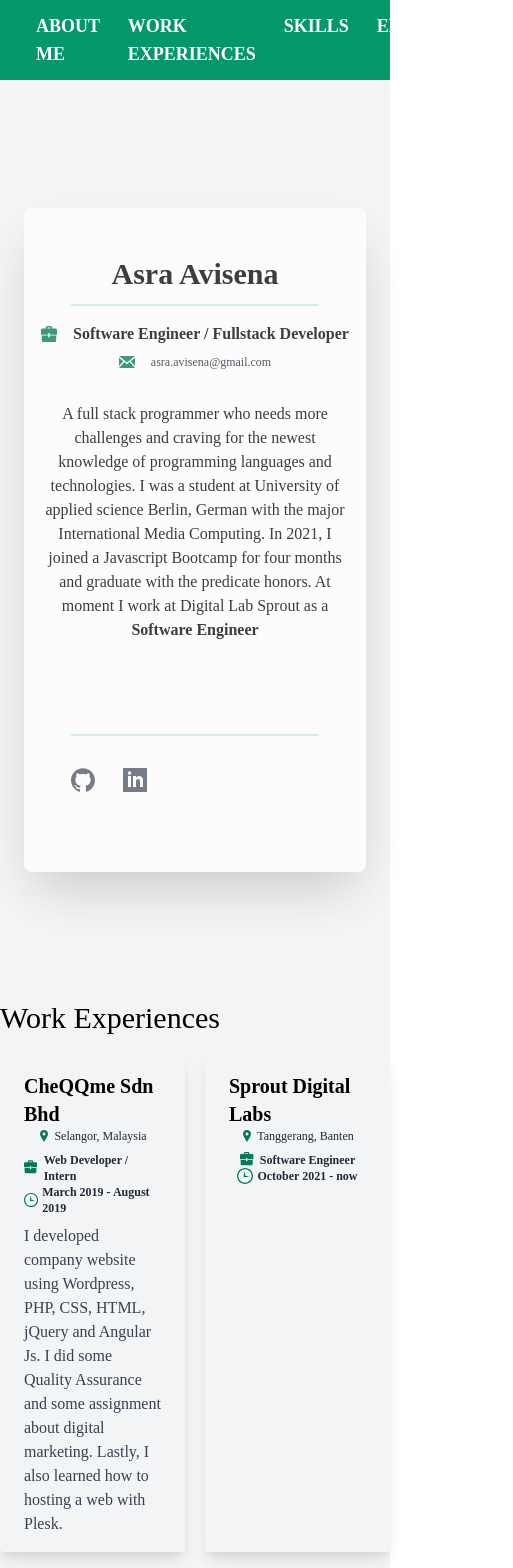
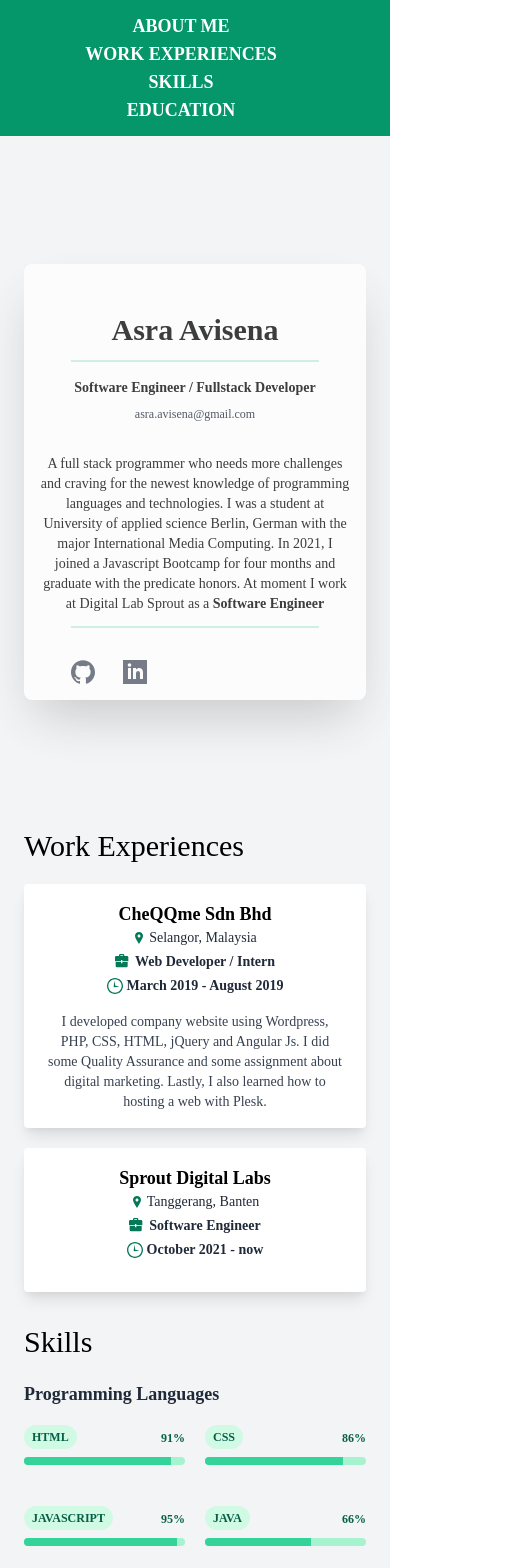
Before and after one commit to asraavisena/asraaavisena-cv, a React (Create React App) app: page / in a window 390 px wide. Shown: the top 1568 px of the page, 513 px wide, since content can reach past the window. Built offline with nearby package versions, Linux system fonts and the light colour scheme; a web font is replaced by a local one.

Commit message:
responsive website

```diff
--- a/src/App.js
+++ b/src/App.js
@@ -17,7 +17,7 @@ function App() {
   }, []);
   return (
     <Provider store={store}>
-      <div className="bg-gray-100 pb-10">
+      <div className="bg-gray-100 pb-10 w-full">
         <Navbar />
         <AboutMe />
         <WorkExperiences />
--- a/src/components/AboutMe/AboutMe.js
+++ b/src/components/AboutMe/AboutMe.js
@@ -11,9 +11,9 @@ export default function AboutMe() {
         <div className="p-4 md:p-8 text-center lg:text-left flex-col h-full justify-between ">
           <h1 className="text-3xl font-bold pt-8 lg:pt-0">Asra Avisena</h1>
           <div className="mx-auto lg:mx-0 w-4/5 pt-3 border-b-2 border-green-500 opacity-25"></div>
-          <p className="pt-4 text-base font-bold flex items-center justify-center lg:justify-start">
+          <p className="pt-4 text-sm lg:text-base font-bold flex items-center justify-center lg:justify-start">
             <svg
-              className="h-4 fill-current text-green-700 pr-4"
+              className="h-4 fill-current text-green-700 lg:pr-4 lg:block hidden"
               xmlns="http://www.w3.org/2000/svg"
               viewBox="0 0 20 20"
             >
@@ -23,7 +23,7 @@ export default function AboutMe() {
           </p>
           <p className="pt-2 text-gray-800 text-xs lg:text-sm flex items-center justify-center lg:justify-start">
             <svg
-              className="h-4 fill-current text-green-700 pr-4"
+              className="h-4 fill-current text-green-700 lg:pr-4 lg:block hidden"
               xmlns="http://www.w3.org/2000/svg"
               viewBox="0 0 24 24"
             >
@@ -31,7 +31,7 @@ export default function AboutMe() {
             </svg>
             asra.avisena@gmail.com
           </p>
-          <p className="pt-8 text-m flex-grow mb-auto">
+          <p className="pt-8 text-sm lg:text-base flex-grow mb-auto">
             A full stack programmer who needs more challenges and craving for
             the newest knowledge of programming languages and technologies. I
             was a student at University of applied science Berlin, German with
@@ -41,8 +41,8 @@ export default function AboutMe() {
             <span className="font-bold">Software Engineer</span>
           </p>
 
-          <div className="mx-auto lg:mx-0 w-4/5 pt-3 border-b-2 border-green-500 opacity-25 mt-20"></div>
-          <div className="mt-8 pb-16 lg:pb-0 w-4/5 lg:w-full mx-auto flex flex-wrap gap-7">
+          <div className="mx-auto lg:mx-0 w-4/5 pt-3 border-b-2 border-green-500 opacity-25 lg:mt-20"></div>
+          <div className="mt-8 pb:8 lg:pb-16 lg:pb-0 w-4/5 lg:w-full mx-auto flex flex-wrap gap-7">
             <a
               className="link"
               href="https://github.com/asraavisena"
--- a/src/components/Education/Education.js
+++ b/src/components/Education/Education.js
@@ -3,17 +3,19 @@ import React from "react";
 export default function Education(props) {
   return (
     <div
-      className={"mb-8 flex justify-between items-center w-full " + props.left}
+      className={
+        "lg:mb-8 mb-5 flex justify-between items-center w-full " + props.left
+      }
     >
-      <div className="order-1 w-5/12"></div>
-      <div className="z-20 flex items-center order-1 bg-gray-600 shadow-xl w-8 h-8 rounded-full">
-        <div className="mx-auto font-semibold text-lg text-white"></div>
+      <div className="order-1 w-5/12 lg:block hidden"></div>
+      <div className="z-20 flex items-center order-1 bg-gray-600 shadow-xl w-8 h-8 rounded-full lg:block hidden">
+        <div className="mx-auto font-semibold lg:text-lg text:sm text-white"></div>
       </div>
-      <div className="order-1 bg-green-300 opacity-70 rounded-lg shadow-xl w-5/12 px-6 py-4">
-        <h3 className="mb-3 font-bold text-gray-900 text-xl">
+      <div className="order-1 bg-green-300 opacity-70 rounded-lg shadow-xl lg:w-5/12 w-full lg:px-6 lg:py-4 p-3">
+        <h3 className="mb-3 font-bold text-gray-900 lg:text-xl text-base">
           {props.education.date}
         </h3>
-        <p className="text-base leading-snug font-semibold tracking-wide text-gray-900 text-opacity-100">
+        <p className="lg:text-base text-sm leading-snug font-semibold tracking-wide text-gray-900 text-opacity-100">
           {props.education.description}
         </p>
       </div>
--- a/src/components/Educations/Educations.js
+++ b/src/components/Educations/Educations.js
@@ -13,11 +13,12 @@ export default function Educations() {
       id="educations"
       className="max-w-5xl flex h-auto flex-col flex-wrap mx-auto mb-5"
     >
-      <h1 className="text-3xl mb-5">Educations</h1>
-      <div className="container mx-auto w-full h-full">
-        <div className="relative wrap overflow-hidden px-10 h-full">
+      <div className="mx-6 lg:mx-0">
+        <h1 className="text-3xl mb-5">Educations</h1>
+        <div className="container mx-auto w-full h-full"></div>
+        <div className="relative wrap overflow-hidden lg:px-10 h-full">
           <div
-            className="border-2-2 absolute border-opacity-70 border-green-500 min-h-full border"
+            className="border-2-2 absolute border-opacity-70 border-green-500 min-h-full border lg:block hidden"
             style={{ left: "50%" }}
           ></div>
           {educations.map((el, index) => {
--- a/src/components/Navbar/Navbar.js
+++ b/src/components/Navbar/Navbar.js
@@ -2,17 +2,17 @@ import React from "react";
 export default function Navbar() {
   // ! LATER: LOGO IMPLEMENT
   return (
-    <nav className="py-3 bg-green-600 flex justify-left sticky top-0 z-50">
-      <ul className="flex mx-9">
-        <li className="mr-7">
+    <nav className="py-3 bg-green-600 md:flex justify-left sticky top-0 z-50 block justify-center">
+      <ul className="md:flex mx-9 block ">
+        <li className="mr-7 text-center">
           <a
-            className="text-white uppercase text-lg font-bold hover:text-green-300 hover:underline font-navbar "
+            className="text-white uppercase text-lg font-bold hover:text-green-300 hover:underline font-navbar"
             href="#profile"
           >
             About Me
           </a>
         </li>
-        <li className="mr-7">
+        <li className="mr-7 text-center">
           <a
             className="text-white uppercase text-lg font-bold hover:text-green-300 hover:underline font-navbar "
             href="#work-experiences"
@@ -20,7 +20,7 @@ export default function Navbar() {
             Work Experiences
           </a>
         </li>
-        <li className="mr-7">
+        <li className="mr-7 text-center">
           <a
             className="text-white uppercase text-lg font-bold hover:text-green-300 hover:underline font-navbar "
             href="#skills"
@@ -28,7 +28,7 @@ export default function Navbar() {
             Skills
           </a>
         </li>
-        <li className="mr-7">
+        <li className="mr-7 text-center">
           <a
             className="text-white uppercase text-lg font-bold hover:text-green-300 hover:underline font-navbar "
             href="#educations"
--- a/src/components/Skills/Skills.js
+++ b/src/components/Skills/Skills.js
@@ -16,47 +16,49 @@ export default function Skills() {
       id="skills"
       className="max-w-5xl flex h-auto flex-col flex-wrap mx-auto "
     >
+      <div className="mx-6 lg:mx-0">
         <h1 className="text-3xl mb-5">Skills</h1>
         <div className="flex-col justify-center mb-8">
-        <h2 className="text-xl mb-3 text-center text-gray-800 font-semibold ">
+          <h2 className="lg:text-xl text-lg mb-3 lg:text-center text-gray-800 font-semibold ">
             Programming Languages
           </h2>
-        <div className="grid grid-cols-3 gap-5">
+          <div className="grid grid-cols-2 lg:grid-cols-3 gap-5">
             {progSkills.map((el, index) => {
               return <Skill key={el.skills.name + index} skills={el} />;
             })}
           </div>
         </div>
         <div className="flex-col justify-center mb-8">
-        <h2 className="text-xl mb-3 text-center text-gray-800 font-semibold ">
+          <h2 className="lg:text-xl text-lg text-xl mb-3 lg:text-center text-gray-800 font-semibold ">
             Front End Skills
           </h2>
-        <div className="grid grid-cols-3 gap-5">
+          <div className="grid grid-cols-2 lg:grid-cols-3 gap-5">
             {frontEnd.map((el, index) => {
               return <Skill key={el.skills.name + index} skills={el} />;
             })}
           </div>
         </div>
         <div className="flex-col justify-center mb-8">
-        <h2 className="text-xl mb-3 text-center text-gray-800 font-semibold ">
+          <h2 className="lg:text-xl text-lg text-xl mb-3 lg:text-center text-gray-800 font-semibold ">
             Back End Skills
           </h2>
-        <div className="grid grid-cols-3 gap-5">
+          <div className="grid grid-cols-2 lg:grid-cols-3 gap-5">
             {backEnd.map((el, index) => {
               return <Skill key={el.skills.name + index} skills={el} />;
             })}
           </div>
         </div>
         <div className="flex-col justify-center mb-8">
-        <h2 className="text-xl mb-3 text-center text-gray-800 font-semibold ">
+          <h2 className="lg:text-xl text-lg text-xl mb-3 lg:text-center text-gray-800 font-semibold ">
             Others Skills
           </h2>
-        <div className="grid grid-cols-3 gap-5">
+          <div className="grid grid-cols-2 lg:grid-cols-3 gap-5">
             {others.map((el, index) => {
               return <Skill key={el.skills.name + index} skills={el} />;
             })}
           </div>
         </div>
       </div>
+    </div>
   );
 }
--- a/src/components/WorkExperience/WorkExperience.js
+++ b/src/components/WorkExperience/WorkExperience.js
@@ -2,12 +2,14 @@ import React from "react";
 
 export default function WorkExperience(props) {
   return (
-    <div className="max-w-full rounded overflow-hidden shadow-lg">
+    <div className="max-w-full rounded overflow-hidden shadow-lg bg-white lg:mb-0 mb-5">
       <div className="px-6 py-4">
-        <div className="mb-2">
-          <p className="font-bold text-xl">{props.workExperience.name}</p>
+        <div className="lg:mb-2 mb-1">
+          <p className="font-bold flex text-lg lg:text-xl items-center justify-center ">
+            {props.workExperience.name}
+          </p>
 
-          <p className="text-gray-800 text-xs lg:text-sm flex items-center justify-center lg:justify-start">
+          <p className="text-gray-800 text-sm lg:text-sm flex items-center justify-center lg:justify-start">
             <svg
               className="h-3 fill-current text-green-700 pr-1"
               xmlns="http://www.w3.org/2000/svg"
@@ -18,8 +20,8 @@ export default function WorkExperience(props) {
             {props.workExperience.location}
           </p>
         </div>
-        <div className="mb-2">
-          <p className="text-gray-800 text-xs lg:text-base font-semibold flex items-center justify-center lg:justify-start">
+        <div className="lg:mb-2 mb-4">
+          <p className="text-gray-800 text-sm lg:text-base font-semibold flex items-center justify-center lg:justify-start lg:mb-0 mb-1">
             <svg
               className="h-4 fill-current text-green-700 pr-1"
               xmlns="http://www.w3.org/2000/svg"
@@ -29,7 +31,7 @@ export default function WorkExperience(props) {
             </svg>
             {props.workExperience.title}
           </p>
-          <p className="text-gray-800 text-xs lg:text-base font-semibold flex items-center justify-center lg:justify-start">
+          <p className="text-gray-800 text-sm lg:text-base font-semibold flex items-center justify-center lg:justify-start">
             <svg
               className="h-4 fill-current text-green-700 pr-1"
               xmlns="http://www.w3.org/2000/svg"
@@ -40,8 +42,8 @@ export default function WorkExperience(props) {
             {props.workExperience.duration}
           </p>
         </div>
-        <div>
-          <p className="text-gray-700 text-base">
+        <div className="">
+          <p className="text-gray-700 text-sm text-center">
             {props.workExperience.responsibles}
           </p>
         </div>
--- a/src/components/WorkExperiences/WorkExperiences.js
+++ b/src/components/WorkExperiences/WorkExperiences.js
@@ -12,11 +12,12 @@ export default function WorkExperiences() {
   return (
     <div
       id="work-experiences"
-      className="max-w-5xl flex h-auto flex-col flex-wrap mx-auto "
+      className="max-w-5xl flex h-auto flex-col flex-wrap mx-auto lg:my-16"
     >
+      <div className="mx-6 lg:mx-0">
         <h1 className="text-3xl mb-5">Work Experiences</h1>
         <div className="flex-col justify-center mb-8 max-w-full">
-        <div className="grid grid-cols-2 gap-5">
+          <div className="lg:grid grid-cols-2 gap-5 block ">
             {workExperiences.map((el, index) => {
               return (
                 <WorkExperience
@@ -28,5 +29,6 @@ export default function WorkExperiences() {
           </div>
         </div>
       </div>
+    </div>
   );
 }
```
Lines whose indentation alone changed are shown as unchanged.
